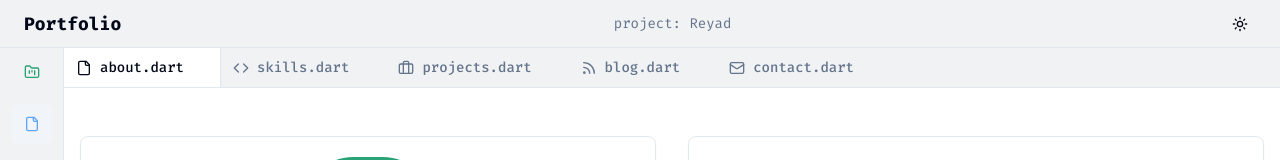
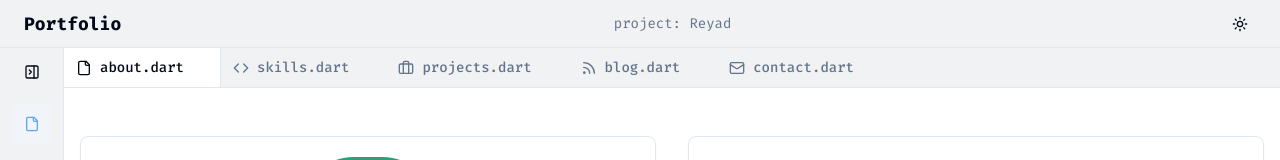
Before and after one commit to sofolitltd/reyad, a Next.js app: page / in a window 1280 px wide. Both pictures are taken after a click on the button 199 px from the left and 72 px from the top of the page. Shown: the top 160 px of the page. Built offline with nearby package versions, Linux system fonts and the light colour scheme; grey boxes are pictures that could not be loaded; what @genkit-ai/google-genai, genkit would draw is missing.

Commit message:
left menu over color need more opacity . now too low

```diff
--- a/src/app/components/project-explorer.tsx
+++ b/src/app/components/project-explorer.tsx
@@ -10,14 +10,13 @@ import {
   Rss,
   Mail,
   FolderOpen,
-  FolderKanban,
+  PanelRightClose,
   PanelLeftClose,
   Download,
 } from "lucide-react";
 import { cn } from "@/lib/utils";
 import { Button } from "@/components/ui/button";
 import { useState } from "react";
-import { Separator } from "@/components/ui/separator";
 
 const structure = {
   name: "portfolio",
@@ -88,7 +87,7 @@ const ExplorerNode = ({
     return (
       <div>
         <div
-          className="flex items-center cursor-pointer p-1 rounded-md hover:bg-muted/50"
+          className="flex items-center cursor-pointer p-1 rounded-md hover:bg-muted"
           onClick={() => setIsOpen(!isOpen)}
         >
           {isExpanded && (
@@ -121,7 +120,7 @@ const ExplorerNode = ({
   return (
     <div
       className={cn(
-        "flex items-center cursor-pointer p-1 rounded-md mb-1 hover:bg-muted/50",
+        "flex items-center cursor-pointer p-1 rounded-md mb-1 hover:bg-muted",
         activeFile === node.id && "bg-muted"
       )}
       onClick={handleNodeClick}
@@ -178,7 +177,7 @@ export function ProjectExplorer({
             {isExpanded ? (
                 <PanelLeftClose className="w-4 h-4 text-foreground" />
             ) : (
-                <FolderKanban className="w-5 h-5 text-primary" />
+                <PanelRightClose className="w-5 h-5 text-foreground" />
             )}
         </Button>
       </div>
```
